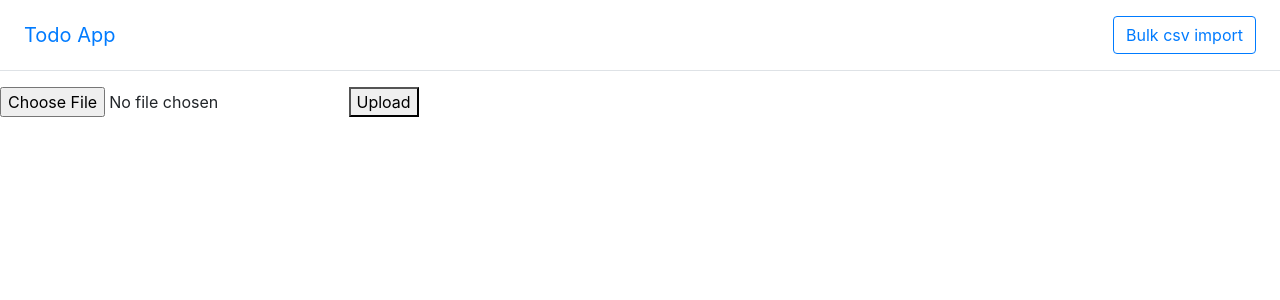
After one commit to spsp01/todo, a Django app: page /import in a window 1280 px wide. The commit adds this page. Shown: the top 300 px of the page. Run offline with Django 3.2, Linux system fonts and the light colour scheme; some libraries are stand-ins or nearby versions.

Commit message:
Bulk import

```diff
--- a/app/forms.py
+++ b/app/forms.py
@@ -5,3 +5,6 @@ class TaskForm(forms.ModelForm):
     class Meta:
         model = Tasklist
         fields = ['item', 'ended']
+
+class UploadFileForm(forms.Form):
+    file = forms.FileField()
--- /dev/null
+++ b/app/resources.py
@@ -0,0 +1,6 @@
+from import_export import resources
+from .models import Tasklist
+
+class TaskResource(resources.ModelResource):
+    class Meta:
+        model = Tasklist
--- a/app/templates/app/footer.html
+++ b/app/templates/app/footer.html
@@ -8,15 +8,15 @@
           <div class="col-6 col-md">
             <h5>Main</h5>
             <ul class="list-unstyled text-small">
-              <li><a class="text-muted" href="#">Main page</a></li>
-              <li><a class="text-muted" href="#">Bulk import</a></li>
+              <li><a class="text-muted" href="/">Main page</a></li>
+              <li><a class="text-muted" href="/import">Bulk import</a></li>
 
             </ul>
           </div>
           <div class="col-6 col-md">
             <h5>Admin</h5>
             <ul class="list-unstyled text-small">
-              <li><a class="text-muted" href="#">Admin page</a></li>
+              <li><a class="text-muted" href="/admin">Admin page</a></li>
 
             </ul>
           </div>
--- /dev/null
+++ b/app/templates/app/import.html
@@ -0,0 +1,9 @@
+{% extends 'app/base.html' %}
+
+{% block content %}
+  <form method="post" enctype="multipart/form-data">
+    {% csrf_token %}
+    {{form.file}}
+    <button type="submit">Upload</button>
+  </form>
+{% endblock %}
--- a/app/templates/app/navbar.html
+++ b/app/templates/app/navbar.html
@@ -1,7 +1,7 @@
 {% block navbar %}
     <div class="d-flex flex-column flex-md-row align-items-center p-3 px-md-4 mb-3 bg-white border-bottom box-shadow">
-      <h5 class="my-0 mr-md-auto font-weight-normal">Todo App</h5>
+      <h5 class="my-0 mr-md-auto font-weight-normal"><a href="/">Todo App</a></h5>
 
-      <a class="btn btn-outline-primary" href="#">Bulk csv import</a>
+      <a class="btn btn-outline-primary" href="/import">Bulk csv import</a>
     </div>
 {% endblock navbar %}
--- a/app/urls.py
+++ b/app/urls.py
@@ -6,4 +6,5 @@ from django.conf import settings
 urlpatterns =[
     path('', views.home, name ='home'),
     path('delete/<task_id>', views.delete,name='delete'),
+    path('import', views.importcsv, name ='importcsv'),
 ]
--- a/app/views.py
+++ b/app/views.py
@@ -1,7 +1,13 @@
 from django.shortcuts import render, redirect
 from .models import Tasklist
-from .forms import TaskForm
+from .forms import TaskForm, UploadFileForm
 from django.contrib import messages
+from django.http import HttpResponse
+from .resources import TaskResource
+from import_export import resources
+import tablib
+import csv
+import io
 
 def home(request):
     if request.method == 'POST':
@@ -20,3 +26,30 @@ def delete(request, task_id):
     task = Tasklist.objects.get(pk=task_id)
     task.delete()
     return redirect('home')
+
+def importcsv(request):
+    if request.method == 'POST':
+        form = UploadFileForm(request.POST, request.FILES)
+        if form.is_valid():
+            print('ok')
+            csv_data = readcsvraport(form.cleaned_data['file'])
+            for index, i in enumerate(csv_data):
+                if index > 0:
+                   print(i[0])
+                   print(i[1])
+                   task_main = Tasklist(item=i[0],ended=i[1])
+                   task_main.save()
+        return redirect('home')
+    else:
+        form = UploadFileForm()
+
+    return render(request, 'app/import.html', {'form': form})
+
+
+def readcsvraport(csvfileraw):
+    decoded_file = csvfileraw.file.read().decode('utf-8')
+    io_string = io.StringIO(decoded_file)
+    csv_reader = csv.reader(io_string, delimiter=',', quotechar='"')
+    csvlist = list(csv_reader)
+
+    return(csvlist)
--- /dev/null
+++ b/sample_import.csv
@@ -0,0 +1,4 @@
+item,ended,id
+Cras facilisis sem at porttitor sagittis,0,
+Donec malesuada at turpis eu porta,0,
+Quisque sem lorem, porta vitae sem a, molestie blandit purus,0,
--- a/todo/settings.py
+++ b/todo/settings.py
@@ -38,7 +38,8 @@ INSTALLED_APPS = [
     'django.contrib.sessions',
     'django.contrib.messages',
     'django.contrib.staticfiles',
-    'app'
+    'app',
+    'import_export',
 ]
 
 MIDDLEWARE = [
```
Also changed, not shown: app/admin.py (+15 -1 lines), db.sqlite3.
